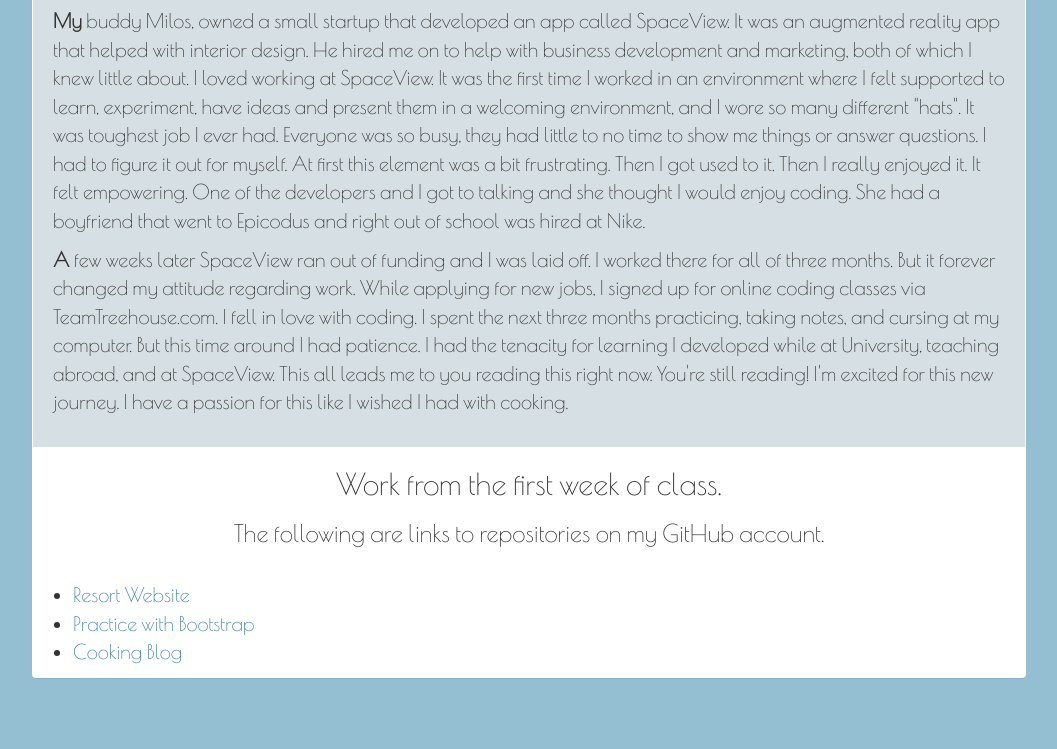
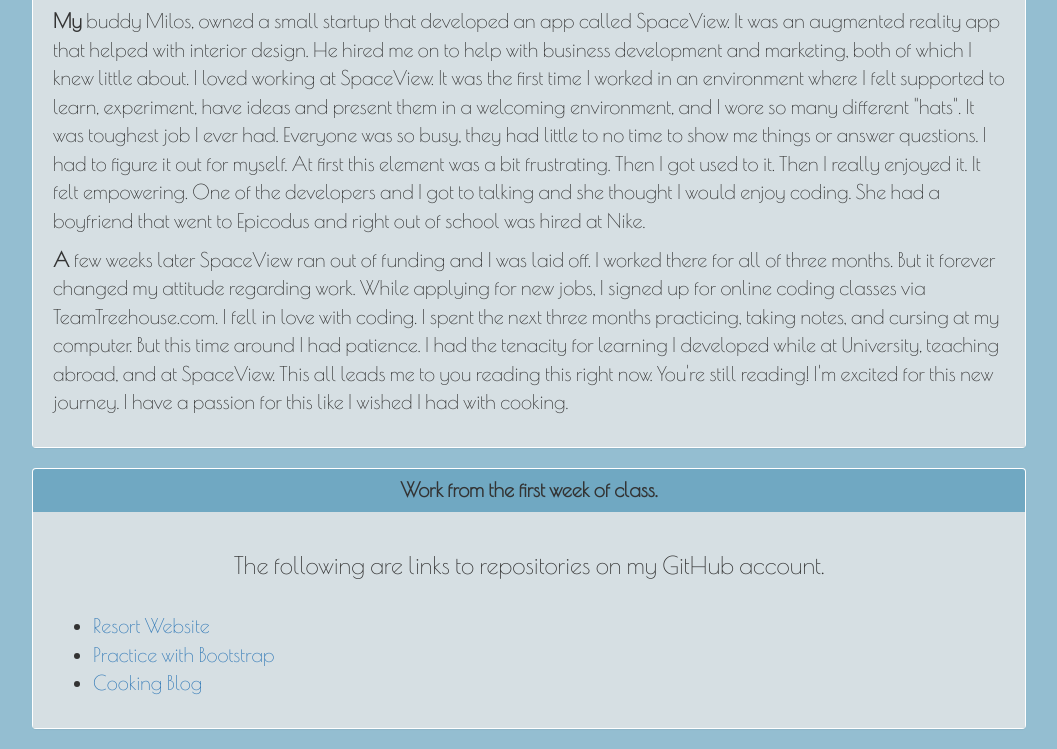
Before and after one commit to Evan-Alexander/jb-site, a plain HTML site: page index.html in a window 1280 px wide. Shown: the part 2016-2765 px from the top of the page, without its empty margins (111-1168 px from the left). Before the commit the page ends 2714 px from the top, so only its background shows below. Drawn offline with nearby package versions, Linux system fonts and the light colour scheme.

Commit message:
added panel and styling to github repository section

```diff
--- a/index.html
+++ b/index.html
@@ -63,8 +63,14 @@
               <p><strong>My</strong> buddy Milos, owned a small startup that developed an app called SpaceView.  It was an augmented reality app that helped with interior design.  He hired me on to help with business development and marketing, both of which I knew little about.  I loved working at SpaceView.  It was the first time I worked in an environment where I felt supported to learn, experiment, have ideas and present them in a welcoming environment, and I wore so many different "hats".  It was toughest job I ever had.  Everyone was so busy, they had little to no time to show me things or answer questions.  I had to figure it out for myself. At first this element was a bit frustrating.  Then I got used to it.  Then I really enjoyed it.  It felt empowering.  One of the developers and I got to talking and she thought I would enjoy coding.  She had a boyfriend that went to Epicodus and right out of school was hired at Nike.</p>
               <p><strong>A</strong> few weeks later SpaceView ran out of funding and I was laid off.  I worked there for all of three months.  But it forever changed my attitude regarding work.  While applying for new jobs, I signed up for online coding classes via <a class="treehouse" href="https://teamtreehouse.com/"></a>TeamTreehouse.com.  I fell in love with coding.  I spent the next three months practicing, taking notes, and cursing at my computer.  But this time around I had patience.  I had the tenacity for learning I developed while at University, teaching abroad, and at SpaceView.  This all leads me to you reading this right now.  You're still reading!  I'm excited for this new journey.  I have a passion for this like I wished I had with cooking.</p>
             </div>
-          <div id="site-links"class="">
-            <h2>Work from the first week of class.</h2>
+          </div>
+          <div id="site-links"class="panel">
+            <div class="panel-heading">
+              <h2 class="panel-title">Work from the first week of class.</h2>
+            </div>
+              <div class="panel-body">
+
+
             <h3>The following are links to repositories on my GitHub account.</h3>
             <ul>
               <li><a href="https://github.com/Evan-Alexander/resort.git">Resort Website</a></li>
@@ -76,7 +82,7 @@
               </li>
             </ul>
           </div>
-      </div>
+        </div>
     </div>
   </body>
 </html>
```
